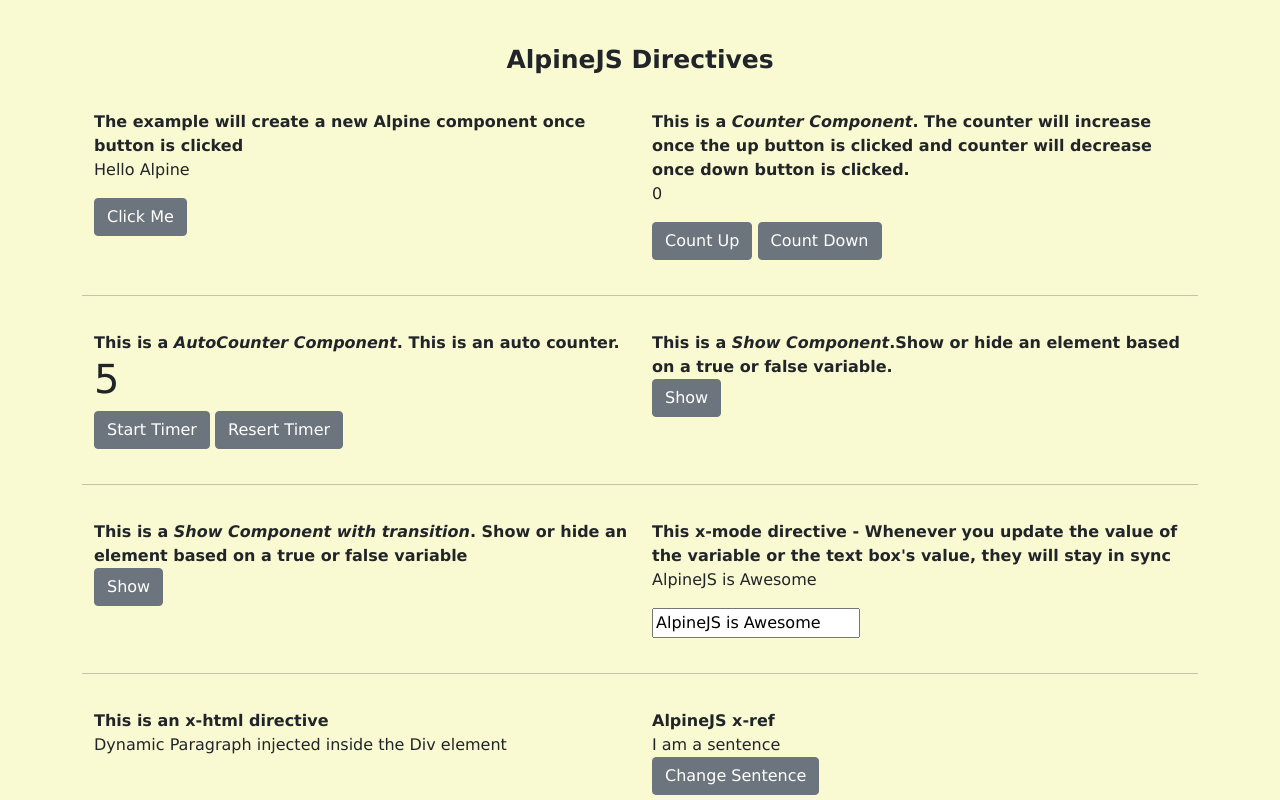
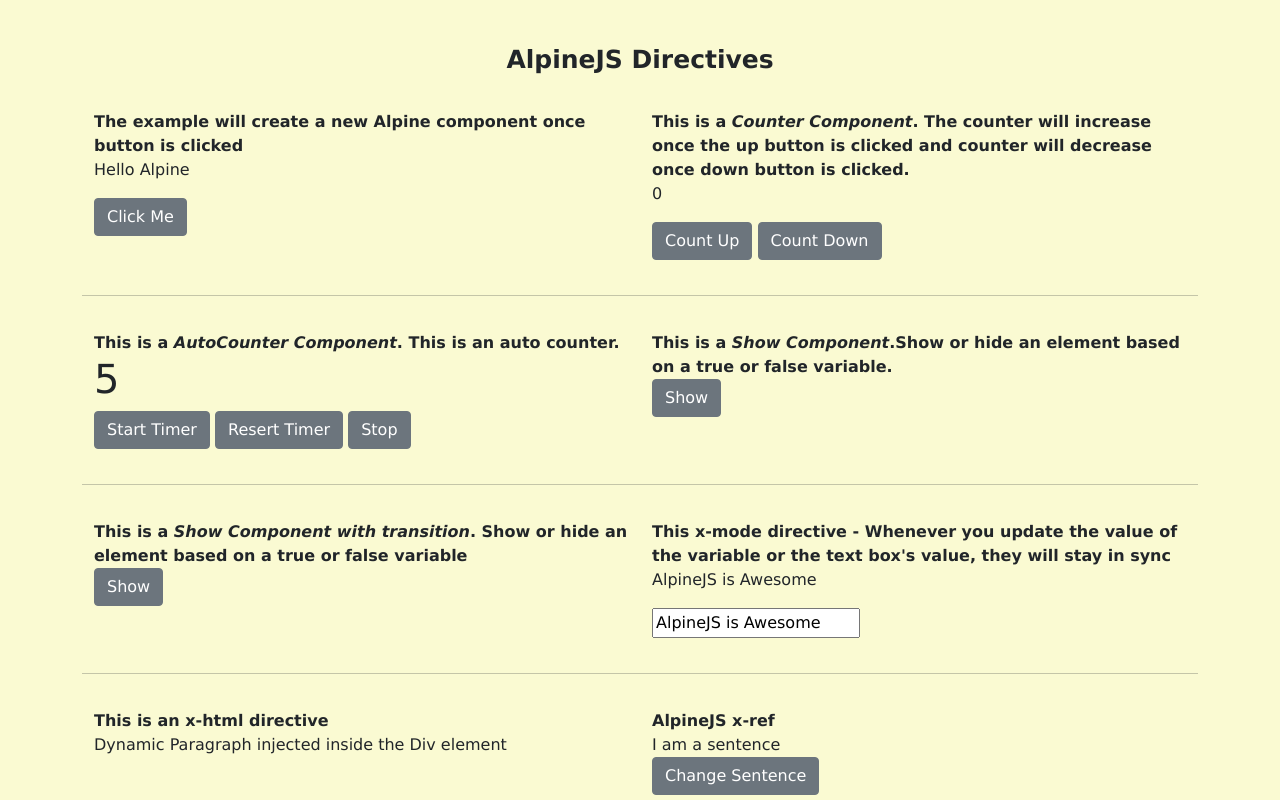
Before and after one commit to amandam2017/First-Alpine-Project, a plain HTML site: page index.html in a window 1280 px wide. Shown: the top 800 px of the page. Drawn offline with nearby package versions, Linux system fonts and the light colour scheme.

Commit message:
added clear interval to stop my countdown

```diff
--- a/index.html
+++ b/index.html
@@ -35,49 +35,29 @@
             <div class="row">
                 <div class="col-md-6">
                     <span>This is a <em>AutoCounter Component</em>. This is an auto counter.</span>
-                    <div x-data="{ countdown: 10}"
-                    x-init="setInterval(function(){
-                        if(countdown !==0){
-                            countdown--;
-                        }else{
-                            countdown = 0;
-                        }
-                    }, 1000)"
-                    >
-                    <!-- <template x-if="countdown==0"
+                    <div x-data="{ countdown: 10, pause: null}"
+
+                    x-init="pause = setInterval(function(){
+                        countdown--;
+                    }, 1000)">
+
+                    <template x-if="countdown==0"
                     x-init="setInterval(function(){
                         countdown.stop();
                     }, 1000)"
                     >
-                    </template> -->
+                    </template>
 
-                    <!-- <template x-if="countdown==60"
-                    x-init="setInterval(function(){
-                        countdown--;
-                    }, 1000)"
+                    <template x-if="countdown"
+                        x-init="clearInterval(paused)"
                     >
-                    </template> -->
+                    </template>
 
-                    <!-- <div x-init="setInterval(function(){
-                        resert++;
-                    }, 1000)">
-
-                    </div>
-                    <template x-if="countdown==0"
-                    x-init="setInterval(function(){
-                        resert++;
-                    }, 1000)"
-                    >
-                    </template> -->
-                    <!-- <div x-init="setInterval(function(){
-                        resert;
-                    }, 1000)">
-
-                    </div>     -->
                         <h1 x-text="countdown"></h1>
                         <button class="btn btn-secondary" @click="countdown = 60">Start Timer</button>
-                        <!-- <button class="btn btn-secondary" @click="countdown = 0">Stop Timer</button> -->
                         <button class="btn btn-secondary" @click="countdown = 0">Resert Timer</button>
+                        <button class="btn btn-secondary" @click="countdown = 0">Stop</button>
+
                     </div>
                 </div>
                 <div class="col-md-6">
```
